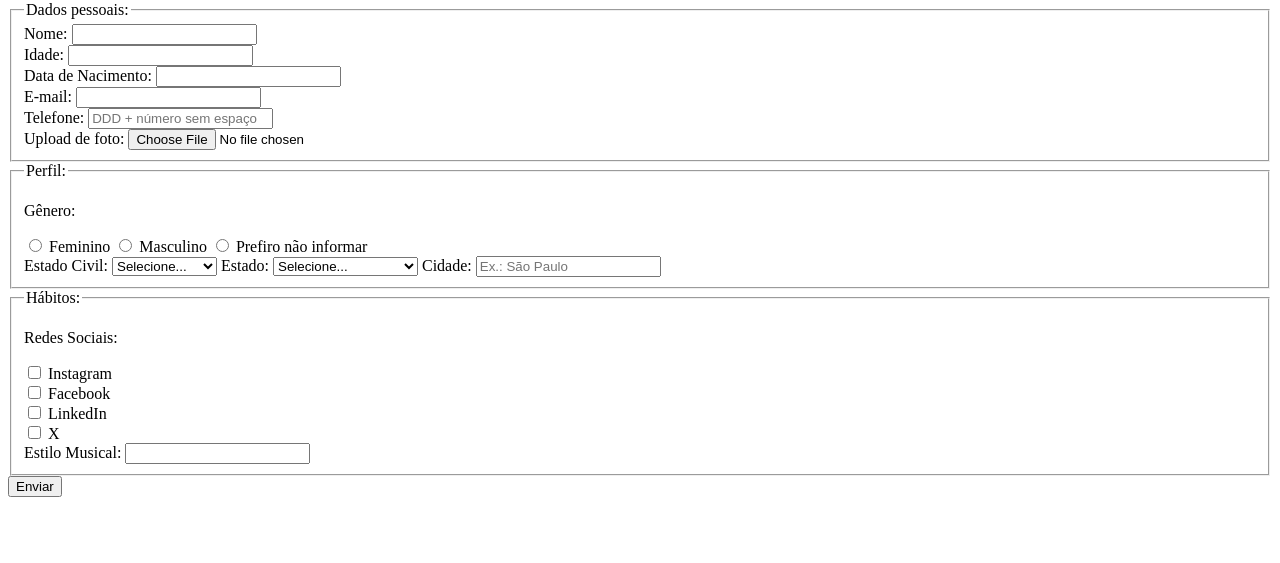
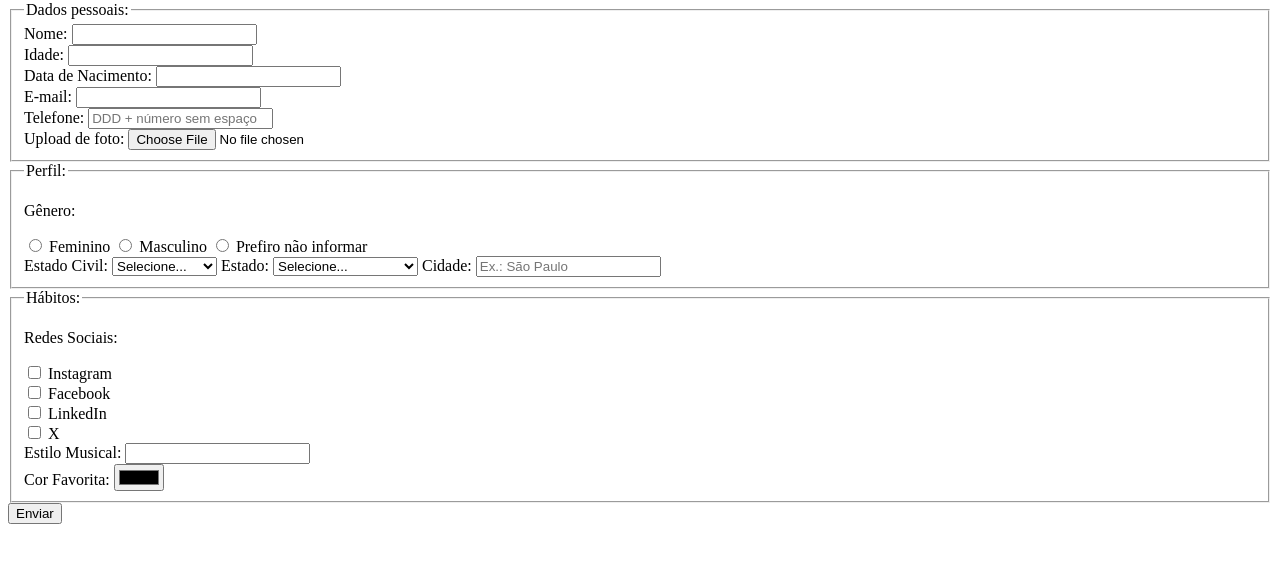
Before and after one commit to carolinarlima/culturama, a plain HTML site: page index.html in a window 1280 px wide. Shown: the part 79-642 px from the top of the page. Drawn offline with Linux system fonts and the light colour scheme.

Commit message:
Adiciona opcao de cor

```diff
--- a/index.html
+++ b/index.html
@@ -128,6 +128,10 @@
                     <option value="Samba"></option>
                     <option value="Sertanejo"></option>
                 </datalist>
+                <br>
+
+                <label for="favoriteColor">Cor Favorita:</label>
+                <input type="color" name="userColor" id="favoriteColor">
             </fieldset>
             <button type="submit">Enviar</button>
         </form>
```
